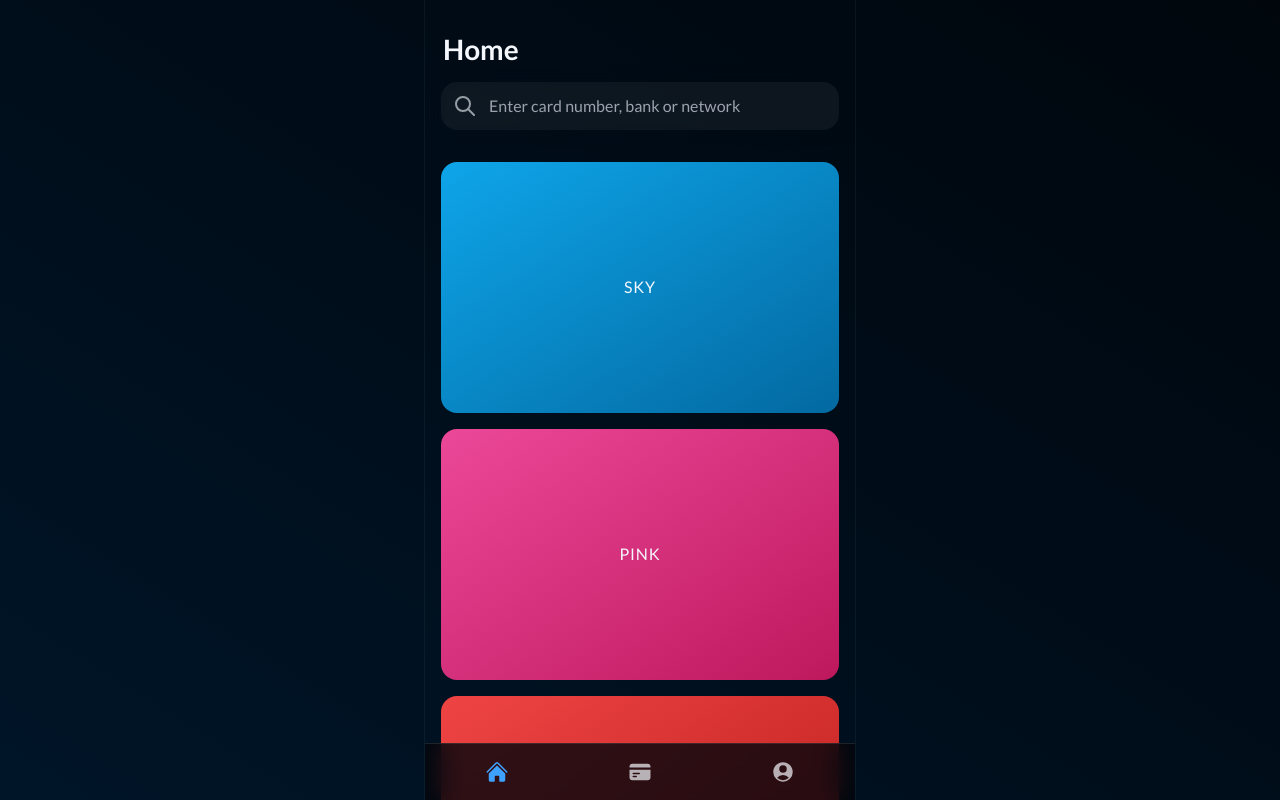
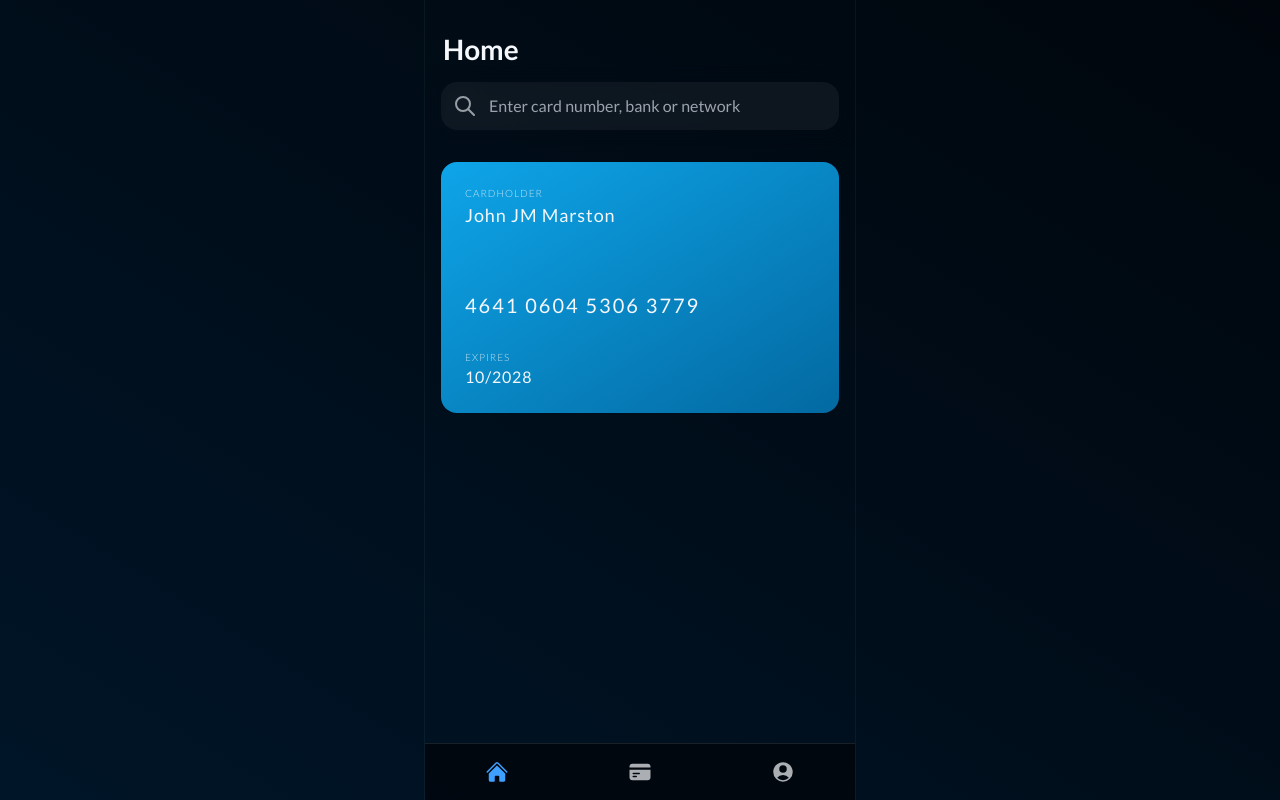
Before and after one commit to hrvsdev/cardnest, a React (Vite) app: page /home in a window 1280 px wide. Shown: the top 800 px of the page. Built offline with nearby package versions, Linux system fonts and the light colour scheme.

Commit message:
Add initial Card UI

```diff
--- a/src/pages/Home/index.tsx
+++ b/src/pages/Home/index.tsx
@@ -4,6 +4,10 @@ import { PageContainer } from "@components/Containers";
 import { Header } from "@components/Header";
 
 import { c } from "@utils/styles.ts";
+
+
+
+
 
 export function Home() {
 	return (
@@ -18,24 +22,6 @@ export function Home() {
 	);
 }
 
-const cardColorClassName = {
-	sky: "from-sky-500 to-sky-700",
-	pink: "from-pink-500 to-pink-700",
-	red: "from-red-500 to-red-700",
-	cyan: "from-cyan-500 to-cyan-700",
-	yellow: "from-yellow-500 to-yellow-700",
-	blue: "from-blue-500 to-blue-700",
-	green: "from-green-500 to-green-700",
-	emerald: "from-emerald-500 to-emerald-700",
-	fuchsia: "from-fuchsia-500 to-fuchsia-700",
-	purple: "from-purple-500 to-purple-700",
-	violet: "from-violet-500 to-violet-700",
-	indigo: "from-indigo-500 to-indigo-700",
-	orange: "from-orange-500 to-orange-700",
-	teal: "from-teal-500 to-teal-700",
-	rose: "from-rose-500 to-rose-700"
-};
-
 type CardColor = keyof typeof cardColorClassName;
 
 type Props = {
@@ -44,11 +30,42 @@ type Props = {
 
 function Card({ color }: Props) {
 	const cl = cardColorClassName[color];
+
+	const formattedCardNumber = card.number.replace(/(.{4})/g, "$1 ");
+
 	return (
 		<div className={c("w-full aspect-payment-card bg-gradient-to-br rounded-2xl", cl)}>
-			<div className="flex items-center justify-center h-full tracking-wider">
-				{color.toUpperCase()}
+			<div className="flex flex-col justify-between w-full h-full p-6">
+				<div className="flex justify-between">
+					<div>
+						<p className="tracking-widest text-[10px] font-light opacity-80">CARDHOLDER</p>
+						<p className="tracking-wider text-lg">{card.cardholder}</p>
+					</div>
+				</div>
+				<div className="tracking-widest text-xl mt-8">{formattedCardNumber}</div>
+				<div className="flex justify-between">
+					<div>
+						<p className="tracking-widest text-[10px] font-light opacity-80">EXPIRES</p>
+						<p className="tracking-wider">
+							{card.expiry.month}/{card.expiry.year}
+						</p>
+					</div>
+				</div>
 			</div>
 		</div>
 	);
 }
+
+const cardColorClassName = {
+	sky: "from-sky-500 to-sky-700"
+};
+
+const card = {
+	number: "4641060453063779",
+	expiry: {
+		month: 10,
+		year: 2028
+	},
+	cardholder: "John JM Marston",
+	network: "visa"
+};
```
